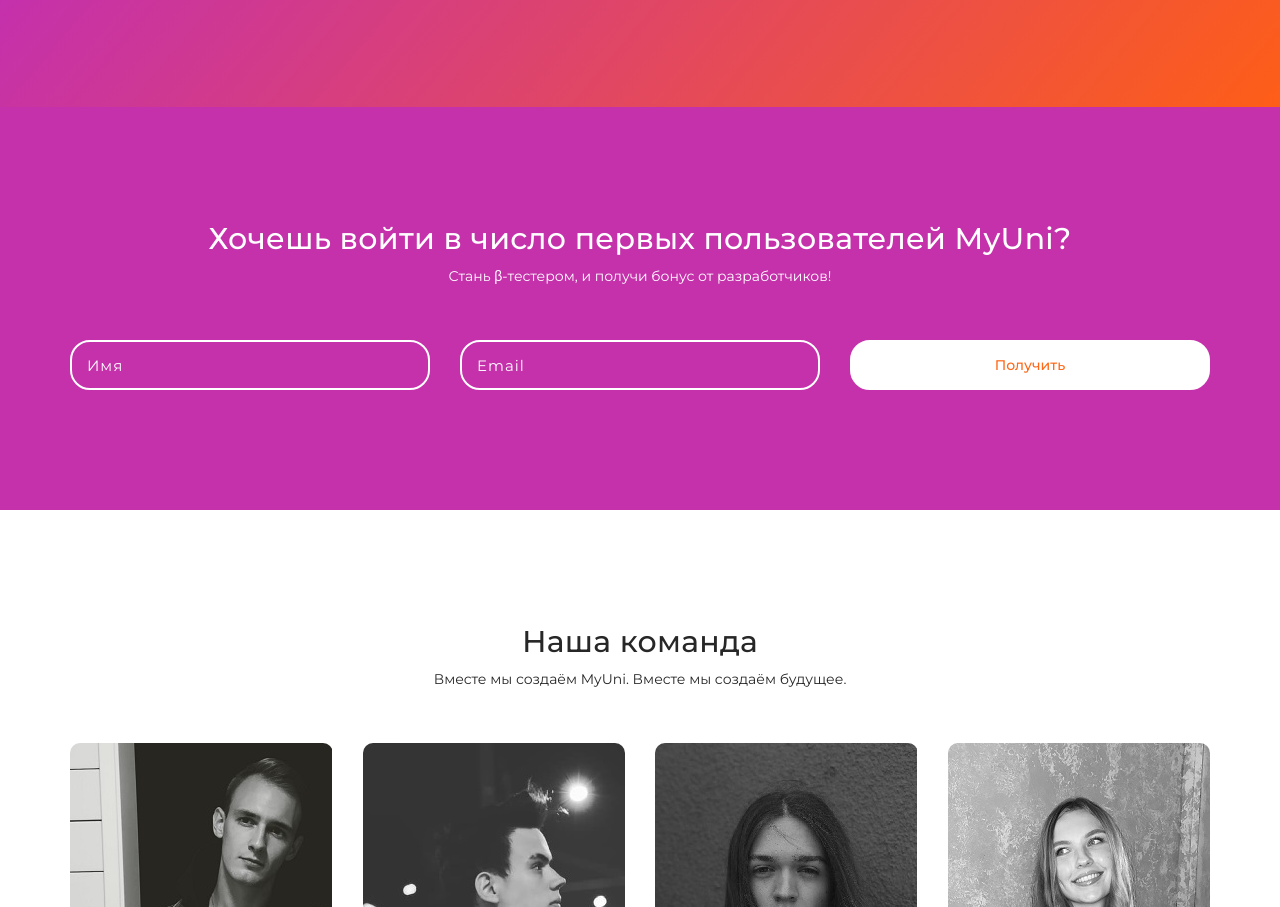
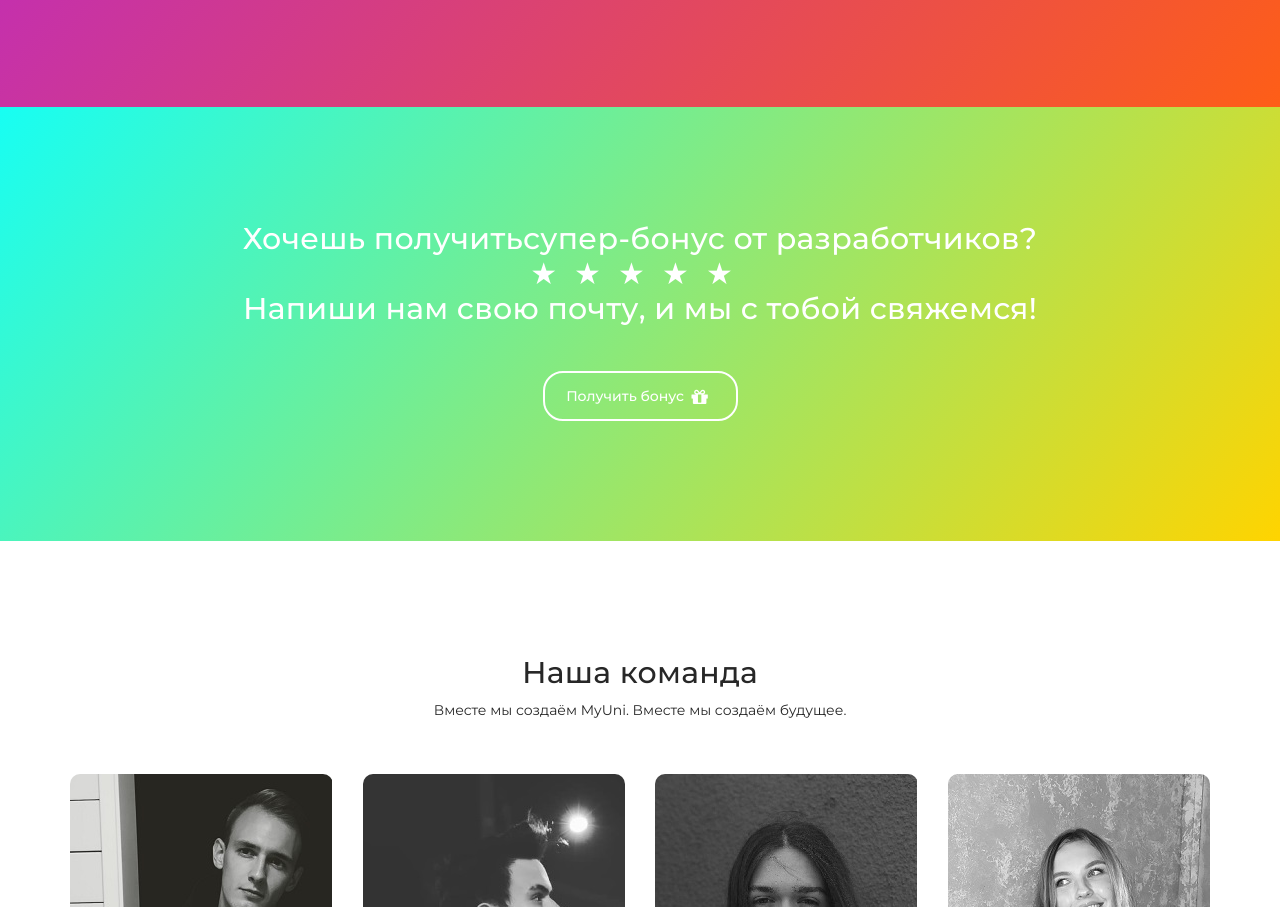
Before and after one commit to IngannamorteScienceDev/myuni.github.io, a plain HTML site: page index.html in a window 1280 px wide. Shown: the part 2331-3238 px from the top of the page. Drawn offline with Linux system fonts and the light colour scheme; some packages are replaced by stand-ins of ours.

Commit message:
form update

```diff
--- a/assets/css/style.css
+++ b/assets/css/style.css
@@ -83,12 +83,14 @@
 
 .bg-theme {
     /*background-color: #ff6818;*/
+    /*background: rgba(0, 0, 0, 0) linear-gradient(130deg, #a517fe, #fe5e17) repeat scroll 0 0;*/
     background: rgba(0, 0, 0, 0) linear-gradient(130deg, #a517fe, #fe5e17) repeat scroll 0 0;
 }
 
 .bg-theme-a {
-    background-color: #c531ab;
+    /*background-color: #c531ab; */
     /*background: rgba(0, 0, 0, 0) linear-gradient(130deg, #a517fe, #fe5e17) repeat scroll 0 0;*/
+    background: rgba(0, 0, 0, 0) linear-gradient(130deg, #17fef3, #ffd400) repeat scroll 0 0;
 }
 
 *,
--- a/index.html
+++ b/index.html
@@ -184,52 +184,20 @@
     </section>
     <!-- feature area end -->
 
-    <!-- download area start --><!--
+    <!-- download area start -->
     <section class="download-area ptb--120 bg-theme-a" id="download">
         <div class="container">
             <div class="section-title">
-                <h2>Попробуй уже сейчас!</h2>
-                <p>Протестируй в раннем доступе и получи бонусы!</p>
-                <h2>Хочешь войти в число первых пользователей MyUni?</h2>
-                <h2>Свяжись с нами, и стань участником закрытого β-тестирования!</h2>
+                <h2>Хочешь получитьсупер-бонус от разработчиков?</h2>
+                <h2>★&nbsp;&nbsp★&nbsp;&nbsp★&nbsp;&nbsp★&nbsp;&nbsp★&nbsp;&nbsp</h2>
+                <h2>Напиши нам свою почту, и мы с тобой свяжемся!</h2>
             </div>
-            <div class="download-btns btn-area text-center"><!--
-                <a href="https://drive.google.com/drive/folders/1ptJag0K_i33QCwJo3gN2_hv_ERmU5UbN?usp=sharing"><i class="fa fa-android"></i>Android</a>--><!--
-                <a href="https://drive.google.com/drive/folders/1T_lFVVXScgHCGf-9piA18stJCdj4hRhf?usp=sharing"><i class="fa fa-apple"></i>iPhone</a>--><!--
+            <div class="download-btns btn-area text-center">
+              <a href="https://docs.google.com/forms/d/1WqHYGfUF3J0kM3D35kGET78DzLj65_1FAEsTwnier-Y/viewform?edit_requested=true">Получить бонус&nbsp;&nbsp;<i class="fa fa-gift"></i></a>
             </div>
         </div>
-    </section>-->
+    </section>
     <!-- download area end -->
-
-    <!-- subscribe area start -->
-        <div class="subscribe-area ptb--120 bg-theme-a" id="download">
-          <div class="container">
-              <div class="section-title">
-                  <h2>Хочешь войти в число первых пользователей MyUni?</h2>
-                  <p>Стань β-тестером, и получи бонус от разработчиков!</p>
-              </div>
-              <div class="row">
-                  <div class="subscribe_form">
-                      <form action="#">
-                          <div class="col-md-4 col-sm-4 col-xs-12">
-                              <div class="input">
-                                  <input type="text" name="name" placeholder="Имя" required>
-                              </div>
-                          </div>
-                          <div class="col-md-4 col-sm-4 col-xs-12">
-                              <div class="input">
-                                  <input type="text" name="email" placeholder="Email" required>
-                              </div>
-                          </div>
-                          <div class="col-md-4 col-sm-4 col-xs-12">
-                              <input type="submit" name="signup" value="Получить">
-                          </div>
-                      </form>
-                  </div>
-              </div>
-          </div>
-      </div>
-    <!-- subscribe area end -->
 
 
     <!-- team area start -->
```
